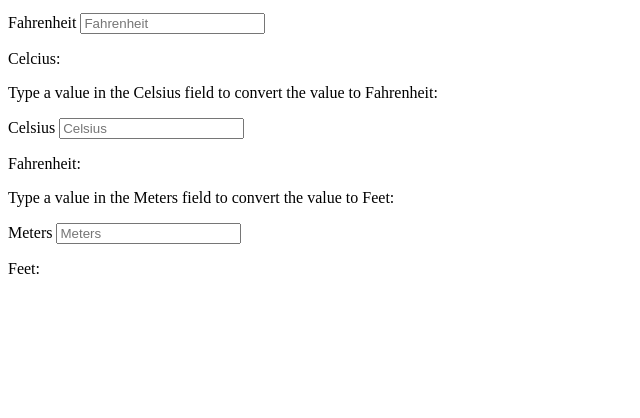
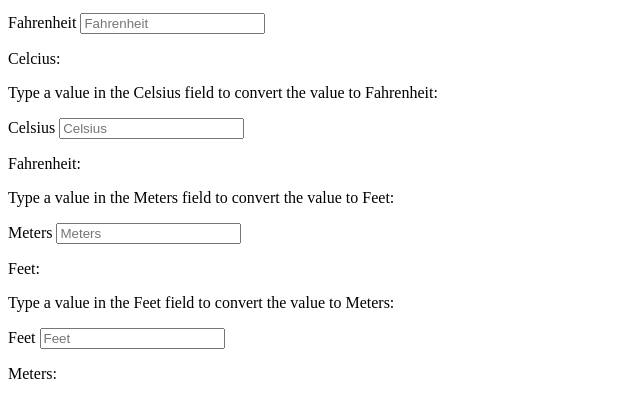
Before and after one commit to FDF15/ITC2023FONG, a plain HTML site: page Assignment1.html in a window 1280 px wide. Shown: the part 88-506 px from the top of the page, without its empty margins (0-640 px from the left). Drawn offline with Linux system fonts and the light colour scheme.

Commit message:
Update Assignment1.html

```diff
--- a/Assignment1.html
+++ b/Assignment1.html
@@ -48,5 +48,19 @@ function LengthConverter(valNum) {
 }
 </script>
 
+<p>Type a value in the Feet field to convert the value to Meters:</p>
+
+<p>
+  <label>Feet</label>
+  <input id="inputFeet" type="number" placeholder="Feet" oninput="LengthConverter(this.value)" onchange="LengthConverter(this.value)">
+</p>
+<p>Meters: <span id="outputMeters"></span></p>
+
+<script>
+function LengthConverter(valNum) {
+  document.getElementById("outputMeters").innerHTML=valNum/3.2808;
+}
+</script>
+
 </body>
 </html>
```
